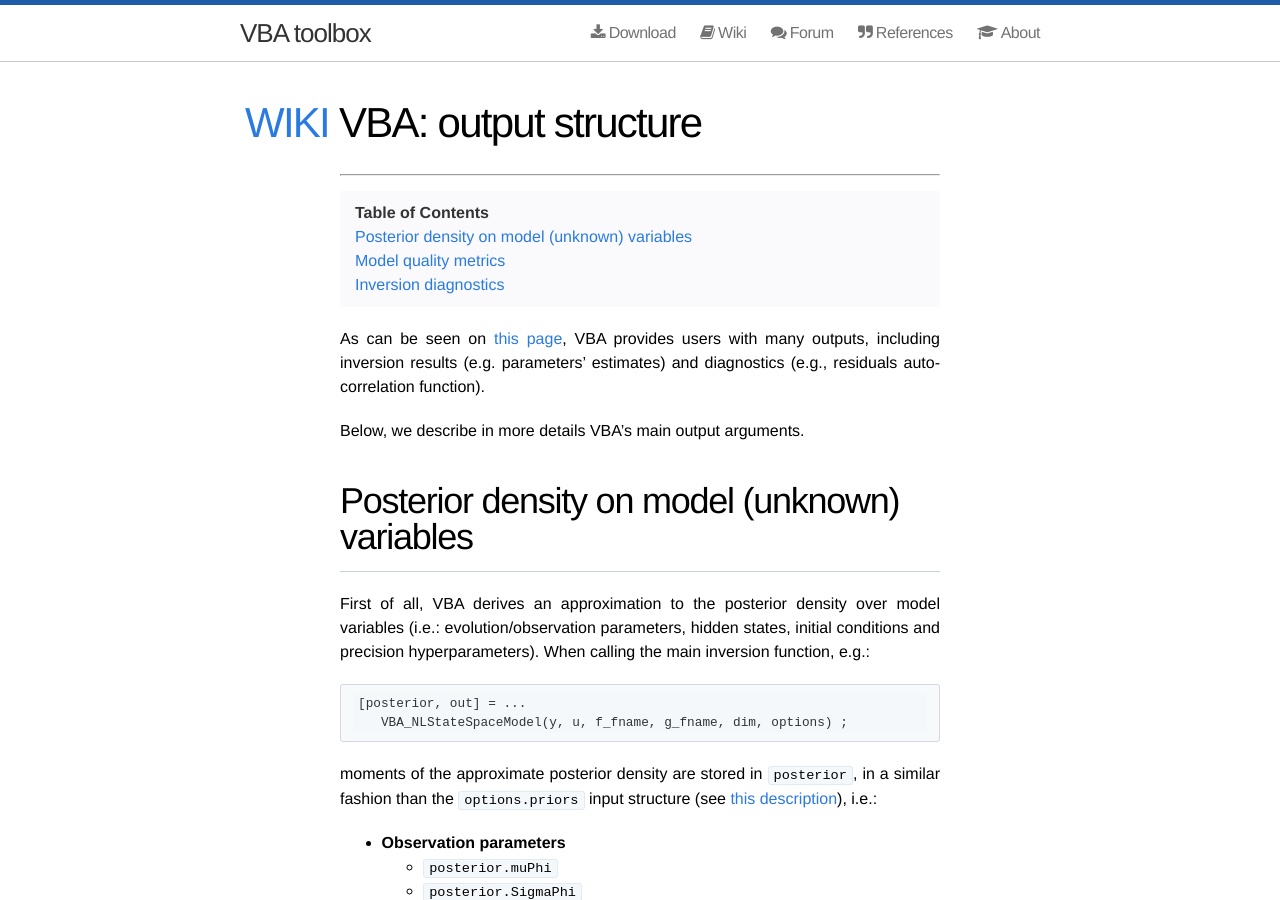
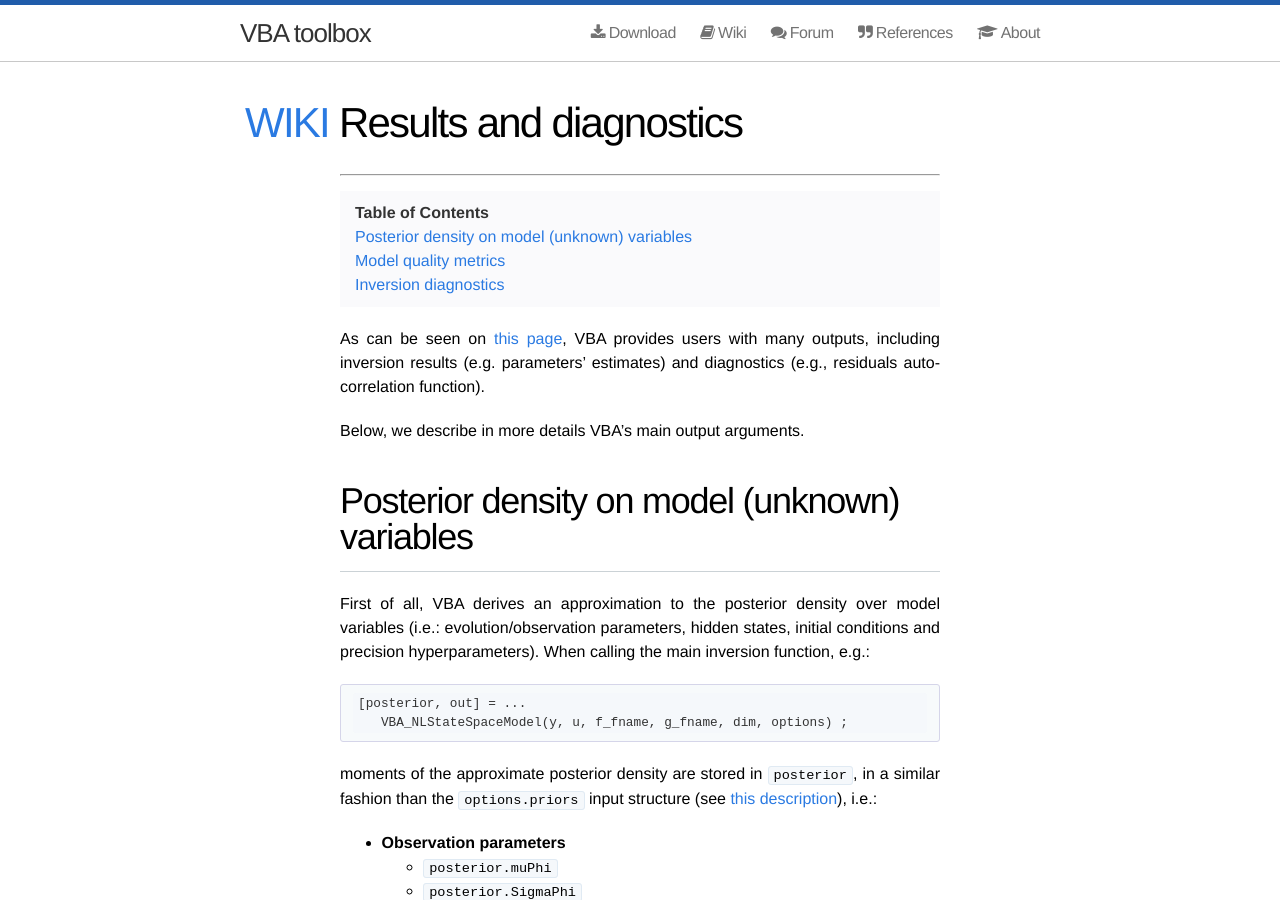
Before and after one commit to MBB-team/VBA-toolbox, a Jekyll site: the page built from _wiki/VBA-output-structure.md, in a window 1280 px wide and 900 px high. Built offline with Jekyll 4.4.1, drawn with Linux system fonts in a browser that asks for light colours; nearby versions of some CDN libraries.

Commit message:
Update VBA-output-structure.md

```diff
--- a/_wiki/VBA-output-structure.md
+++ b/_wiki/VBA-output-structure.md
@@ -1,5 +1,5 @@
 ---
-title: "VBA: output structure"
+title: "Results and diagnostics"
 ---
 * Will be replaced with the ToC, excluding the "Contents" header
 {:toc}
```
